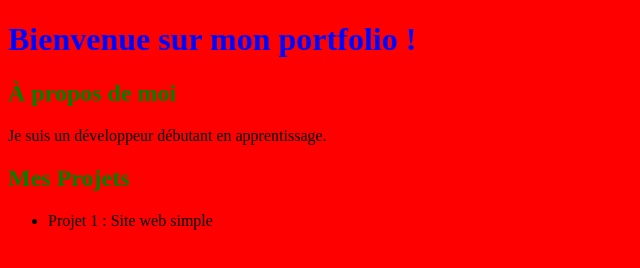
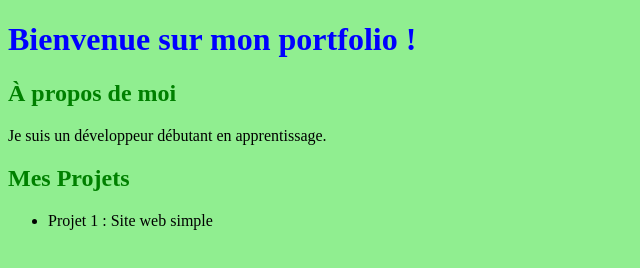
Before and after one commit to 1azert/mon-portfolio, a plain HTML site: page index.html in a window 1280 px wide. Shown: the whole page, without its empty margins (0-640 px from the left). Drawn offline with Linux system fonts and the light colour scheme.

Commit message:
Change background color to lightgreen

```diff
--- a/styles.css
+++ b/styles.css
@@ -1,3 +1,4 @@
-body { background-color:  red; }
+body { background-color: lightgreen; }
+
 h1 { color: blue; }
  h2 { color: green; }
```
